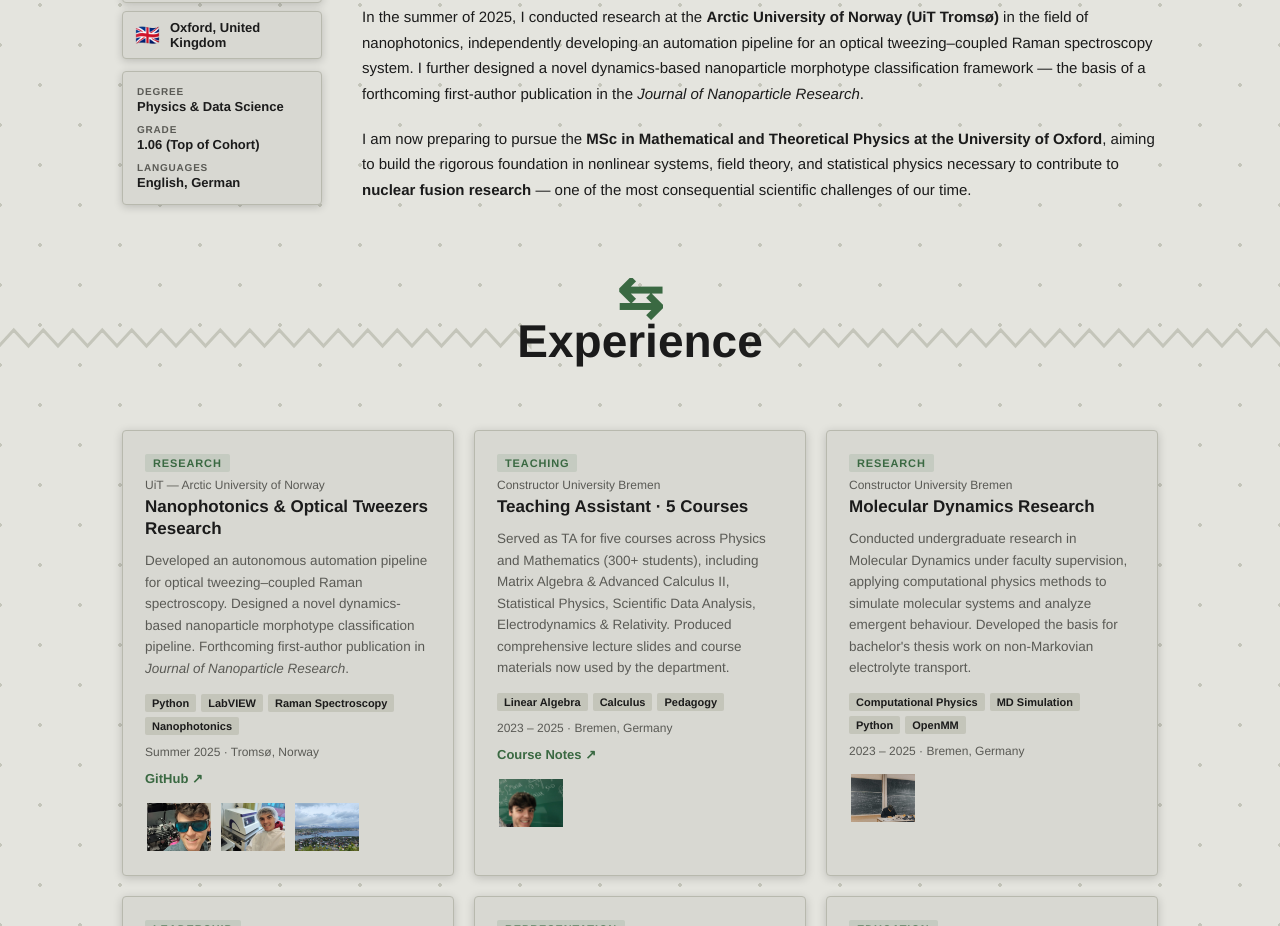
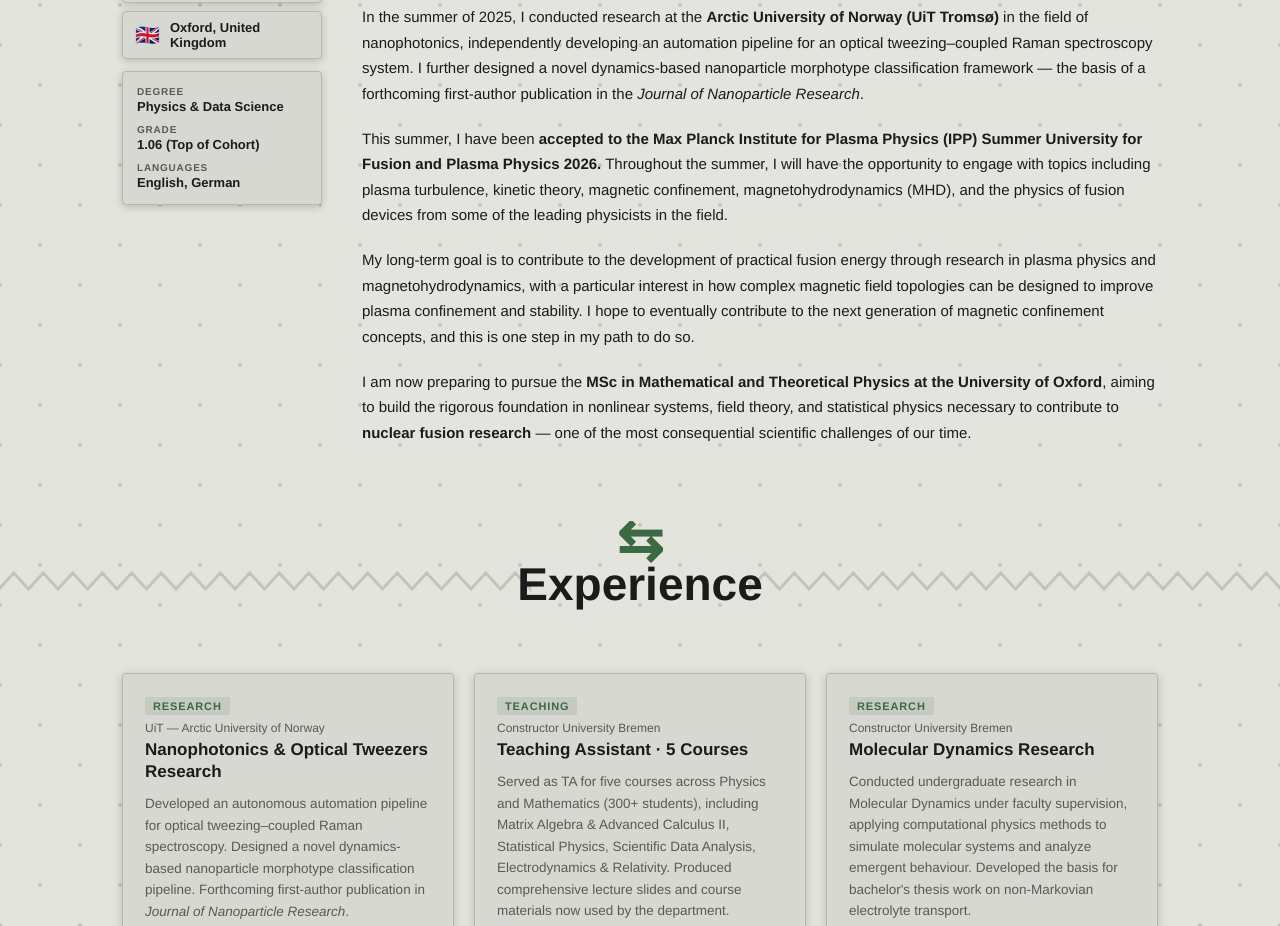
Before and after one commit to nhorne7/portfolio-website, a plain HTML site: page index.html in a window 1280 px wide. Shown: the part 1235-2161 px from the top of the page. Drawn offline with Linux system fonts and the light colour scheme.

Commit message:
IPP Summer University Update

```diff
--- a/index.html
+++ b/index.html
@@ -117,6 +117,10 @@
         <p>My academic training has been complemented by research and leadership experience across multiple domains. I have conducted research in <b>molecular dynamics</b> and <b>nanophotonics</b>, served as a <b>teaching assistant</b> for three high-enrollment courses (200+ students), and acted as <b>Physics major representative</b> at CUB. In parallel, I developed leadership experience as <b>president of the Constructor University Rowing Team</b>.</p>
 
         <p>In the summer of 2025, I conducted research at the <b>Arctic University of Norway (UiT Tromsø)</b> in the field of nanophotonics, independently developing an automation pipeline for an optical tweezing–coupled Raman spectroscopy system. I further designed a novel dynamics-based nanoparticle morphotype classification framework — the basis of a forthcoming first-author publication in the <i>Journal of Nanoparticle Research</i>.</p>
+
+        <p>This summer, I have been <b>accepted to the Max Planck Institute for Plasma Physics (IPP) Summer University for Fusion and Plasma Physics 2026.</b> Throughout the summer, I will have the opportunity to engage with topics including plasma turbulence, kinetic theory, magnetic confinement, magnetohydrodynamics (MHD), and the physics of fusion devices from some of the leading physicists in the field.</p>
+
+        <p>My long-term goal is to contribute to the development of practical fusion energy through research in plasma physics and magnetohydrodynamics, with a particular interest in how complex magnetic field topologies can be designed to improve plasma confinement and stability. I hope to eventually contribute to the next generation of magnetic confinement concepts, and this is one step in my path to do so.</p>
 
         <p>I am now preparing to pursue the <b>MSc in Mathematical and Theoretical Physics at the University of Oxford</b>, aiming to build the rigorous foundation in nonlinear systems, field theory, and statistical physics necessary to contribute to <b>nuclear fusion research</b> — one of the most consequential scientific challenges of our time.</p>
       </div>
```
